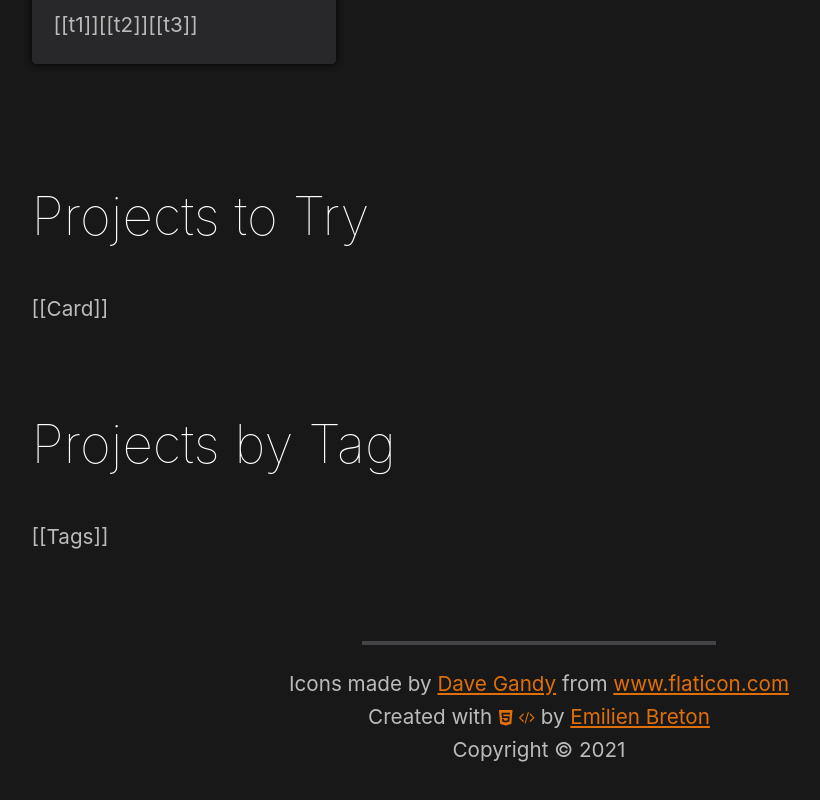
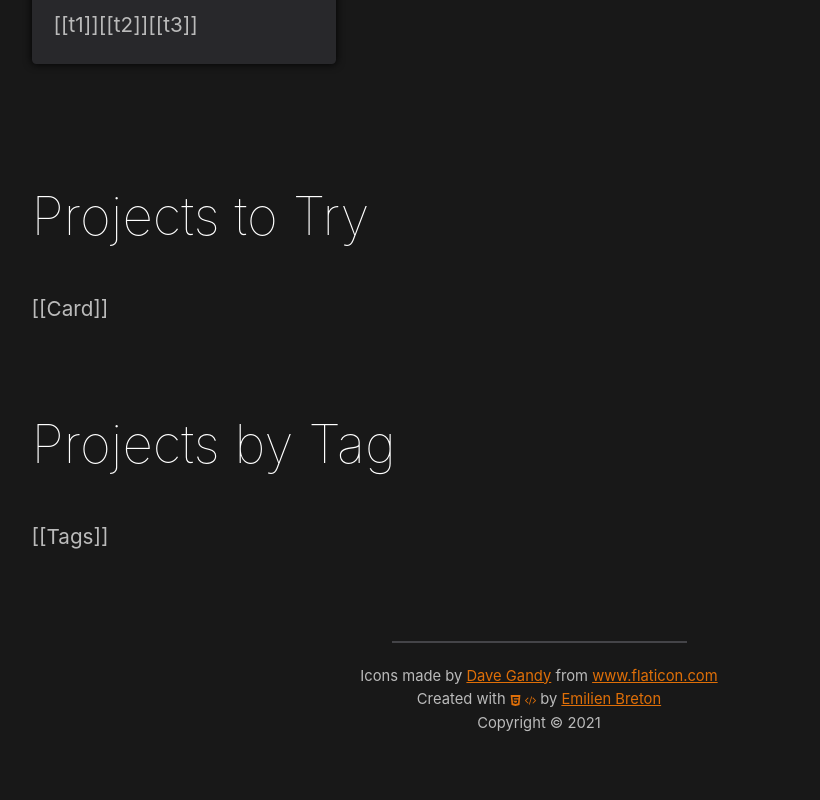
Before and after one commit to Bricktech2000/Website, a Next.js app in the folder website/: page / in a window 1280 px wide. Shown: the part 1242-2042 px from the top of the page, without its empty margins (101-921 px from the left). Built offline with nearby package versions, Linux system fonts and the light colour scheme.

Commit message:
modified footer hr thickness

```diff
--- a/website/components/struct/footer.module.css
+++ b/website/components/struct/footer.module.css
@@ -9,7 +9,7 @@
   grid-template-rows: auto auto auto;
   justify-items: center;
   color: var(--text);
-  font-size: min(calc(var(--smart-res-unit) * 1.75), 4vw);
+  font-size: min(calc(var(--smart-res-unit) * 1.25), 4vw);
   text-align: center;
   word-wrap: break-word;
 }
@@ -18,9 +18,9 @@
 }
 .Footer div.hr {
   padding-bottom: calc(var(--smart-unit) * 2.5);
-  width: calc(var(--smart-res-unit) * 30);
+  width: calc(var(--smart-res-unit) * 25);
   max-width: 75vw;
-  border-top: calc(var(--smart-unit) * 0.5) solid var(--card2-bg);
+  border-top: calc(var(--smart-unit) * 0.25) solid var(--card2-bg);
   height: calc(var(--smart-unit) * 0.5);
 }
 .Footer div .copy {
```
